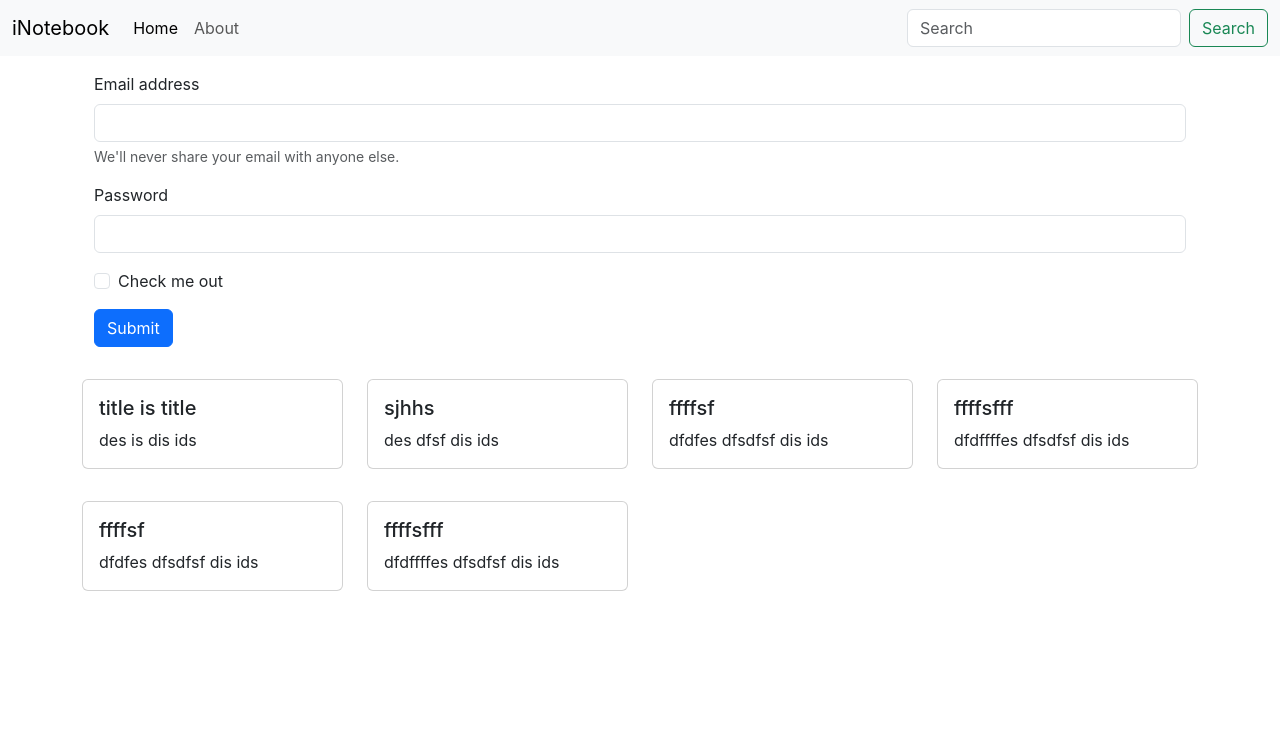
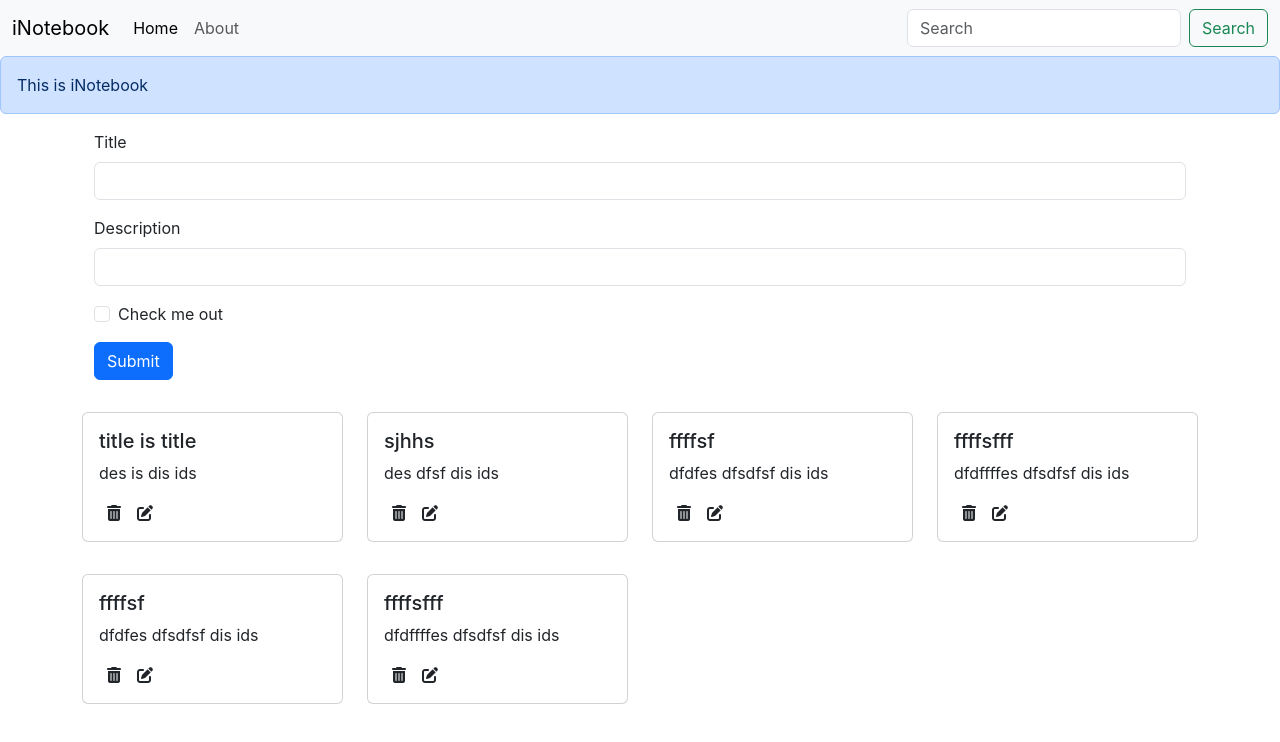
Before and after one commit to anirudddha/React-Notebook, a React (Create React App) app: page / in a window 1280 px wide. Shown: the top 742 px of the page. Built offline with nearby package versions, Linux system fonts and the light colour scheme.

Commit message:
addNote DeleteNote features

```diff
--- a/public/index.html
+++ b/public/index.html
@@ -31,6 +31,7 @@
   <body>
     <noscript>You need to enable JavaScript to run this app.</noscript>
     <div id="root"></div>
+    <script src="https://kit.fontawesome.com/646c9eb8f3.js" crossorigin="anonymous"></script>
     <!--
       This HTML file is a template.
       If you open it directly in the browser, you will see an empty page.
--- a/src/App.js
+++ b/src/App.js
@@ -8,6 +8,7 @@
 import Home from './components/Home';
 import About from './components/About';
 import NoteState from './context/notes/noteState';
+import Alert from './components/Alert';
 
 // import NoteState from './context/notes/Notestate';
 
@@ -17,6 +18,7 @@
       <NoteState>
         <BrowserRouter>
           <Navbar />
+          <Alert message = "This is iNotebook"/>
           <div className="container">
             <Routes>
               <Route exact path="/" element={<Home />}>
--- a/src/components/About.js
+++ b/src/components/About.js
@@ -1,8 +1,7 @@
-import React,{useContext} from 'react'
-import noteContext from '../context/notes/noteContext'
+import React from 'react'
 
 export default function About() {
-  const a = useContext(noteContext)
+  // const a = useContext(noteContext)
   return (
     <div>
       <h1>this is about</h1>
--- /dev/null
+++ b/src/components/AddNote.js
@@ -0,0 +1,38 @@
+import React, { useContext, useState } from "react";
+import noteContext from "../context/notes/noteContext";
+
+function AddNote() {
+    const context = useContext(noteContext);
+    const { addNote } = context;
+    const [note,setNote]= useState({title:"",description:"",tag:"defalut"})
+
+    const handleClick = (e) => {
+        e.preventDefault();
+        addNote(note.title,note.description,note.tag);
+    };
+
+    const onChange=(e)=>{
+        setNote({...note,[e.target.name]: e.target.value});
+    }
+    return (
+        <div className="container my-3">
+            <form>
+                <div className="mb-3">
+                    <label htmlFor="title" className="form-label">Title</label>
+                    <input type="text"className="form-control"id="title" name ="title" aria-describedby="emailHelp" onChange={onChange}/>
+                </div>
+                <div className="mb-3">
+                    <label htmlFor="description" className="form-label">Description</label>
+                    <input type="text"className="form-control"id="description" name="description" onChange={onChange}/>
+                </div>
+                <div className="mb-3 form-check">
+                    <input type="checkbox"className="form-check-input"id="exampleCheck1"/>
+                    <label className="form-check-label" htmlFor="exampleCheck1">Check me out</label>
+                </div>
+                <button type="Add Note" className="btn btn-primary" onClick={handleClick}>Submit</button>
+            </form>
+        </div>
+    );
+}
+
+export default AddNote;
--- /dev/null
+++ b/src/components/Alert.js
@@ -0,0 +1,13 @@
+import React from "react";
+
+function Alert(props) {
+  return (
+    <div>
+      <div className="alert alert-primary" role="alert">
+        {props.message}
+      </div>
+    </div>
+  );
+}
+
+export default Alert;
--- a/src/components/Home.js
+++ b/src/components/Home.js
@@ -1,30 +1,11 @@
-import React, { useContext } from 'react'
+import React from 'react'
 import Notes from './Notes';
-
 export default function Home() {
 
 
   return(
      <div>
-      <div className="container my-3">
-        <form>
-          <div className="mb-3">
-            <label htmlFor="exampleInputEmail1" className="form-label">Email address</label>
-            <input type="email" className="form-control" id="exampleInputEmail1" aria-describedby="emailHelp" />
-            <div id="emailHelp" className="form-text">We'll never share your email with anyone else.</div>
-          </div>
-          <div className="mb-3">
-            <label htmlFor="exampleInputPassword1" className="form-label">Password</label>
-            <input type="password" className="form-control" id="exampleInputPassword1" />
-          </div>
-          <div className="mb-3 form-check">
-            <input type="checkbox" className="form-check-input" id="exampleCheck1" />
-            <label className="form-check-label" htmlFor="exampleCheck1">Check me out</label>
-          </div>
-          <button type="submit" className="btn btn-primary">Submit</button>
-        </form>
 
-      </div>
       <Notes/>
     </div>
   )
--- a/src/components/Navbar.js
+++ b/src/components/Navbar.js
@@ -1,10 +1,7 @@
-import React, { useEffect } from 'react'
+import React from 'react'
 import {Link,useLocation} from "react-router-dom";
 export default function Navbar() {
     let location = useLocation();
-    useEffect(()=>{
-        console.log(location.pathname);
-    },[location])
     return (
         <nav className="navbar navbar-expand-lg bg-body-tertiary">
             <div className="container-fluid">
--- a/src/components/NoteItem.js
+++ b/src/components/NoteItem.js
@@ -1,15 +1,20 @@
-import React from "react";
+import React, { useContext } from "react";
+import noteContext from "../context/notes/noteContext";
 
 function NoteItem(props) {
+    const context = useContext(noteContext);
+    const {deleteNote} = context;
   const { note } = props;
   return (
     <div className="col-md-3">
-      <div class="card my-3">
-        <div class="card-body">
-          <h5 class="card-title">{note.title}</h5>
-          <p class="card-text">
+      <div className="card my-3">
+        <div className="card-body">
+          <h5 className="card-title">{note.title}</h5>
+          <p className="card-text">
             {note.description}
           </p>
+          <i className="fa-solid fa-trash-can mx-2" onClick={()=>{deleteNote(note._id)}}></i>
+          <i className="fa-solid fa-pen-to-square mx-2"></i>
         </div>
       </div>
     </div>
--- a/src/components/Notes.js
+++ b/src/components/Notes.js
@@ -1,17 +1,20 @@
-import React, { useContext } from 'react'
-import noteContext from '../context/notes/noteContext';
-import NoteItem from './NoteItem';
+import React, { useContext } from "react";
+import noteContext from "../context/notes/noteContext";
+import NoteItem from "./NoteItem";
+import AddNote from "./AddNote";
 
 function Notes() {
   const context = useContext(noteContext);
-  const { notes, setNotes } = context;
+  const { notes } = context;
   return (
-    <div className="row my-3">
-
-      {notes.map((note) => {
-        return <NoteItem note ={note}/>
-      })}
-    </div>
+    <>
+      <AddNote/>
+      <div className="row my-3">
+        {notes.map((note) => {
+          return <NoteItem key={note._id} note={note} />;
+        })}
+      </div>
+    </>
   );
 }
 
--- a/src/context/notes/noteState.js
+++ b/src/context/notes/noteState.js
@@ -22,7 +22,7 @@
           "__v": 0
         },
         {
-          "_id": "6506b2cf0addf095d503d651",
+          "_id": "6506b2cf0addf095d503d651d",
           "user": "65007907d61d48c80768c917",
           "title": "ffffsf",
           "description": "dfdfes dfsdfsf dis ids",
@@ -31,7 +31,7 @@
           "__v": 0
         },
         {
-          "_id": "6506b2d60addf095d503d655",
+          "_id": "6506b2d60addf095d503d655s",
           "user": "65007907d61d48c80768c917",
           "title": "ffffsfff",
           "description": "dfdffffes dfsdfsf dis ids",
@@ -40,8 +40,8 @@
           "__v": 0
         },
         {
-          "_id": "6506b2cf0addf095d503d651",
-          "user": "65007907d61d48c80768c917",
+          "_id": "6506b2cf0addf095d503d657k",
+          "user": "65007907d61d48c80768c9111",
           "title": "ffffsf",
           "description": "dfdfes dfsdfsf dis ids",
           "tag": "tag",
@@ -49,8 +49,8 @@
           "__v": 0
         },
         {
-          "_id": "6506b2d60addf095d503d655",
-          "user": "65007907d61d48c80768c917",
+          "_id": "6506b2d60addf095d503d656b",
+          "user": "65007907d61d48c80768c9156",
           "title": "ffffsfff",
           "description": "dfdffffes dfsdfsf dis ids",
           "tag": "tag",
@@ -59,8 +59,35 @@
         }
       ]
       const [notes,setNotes] = useState(initialState);
+
+      // Add Note
+      const addNote =(title,description,tag)=>{
+        // todo api call
+        const note = {
+          "_id": "6506b2d64addf045d503d656b",
+          "user": "65007907d61d48c80768c9456",
+          "title": title,
+          "description": description,
+          "tag": tag,
+          "date": "2023-09-17T08:03:34.522Z",
+          "__v": 0
+        }
+        setNotes(notes.concat(note))
+      }
+
+      // Delete a Note
+      const deleteNote =(id)=>{
+        console.log("deleted  "+id);
+        const newNotes = notes.filter((note)=>{return note._id!==id})
+        setNotes(newNotes);
+      }
+
+      // Edit a Note
+      const editNote =(id,title,description,tag)=>{
+
+      }
       return(
-        <NoteContext.Provider value={{notes,setNotes}}>
+        <NoteContext.Provider value={{notes,addNote,deleteNote,editNote}}>
             {props.children}
         </NoteContext.Provider>
       )
--- a/src/index.css
+++ b/src/index.css
@@ -11,3 +11,6 @@
   font-family: source-code-pro, Menlo, Monaco, Consolas, 'Courier New',
     monospace;
 }
+i{
+  cursor: pointer;
+}
```
